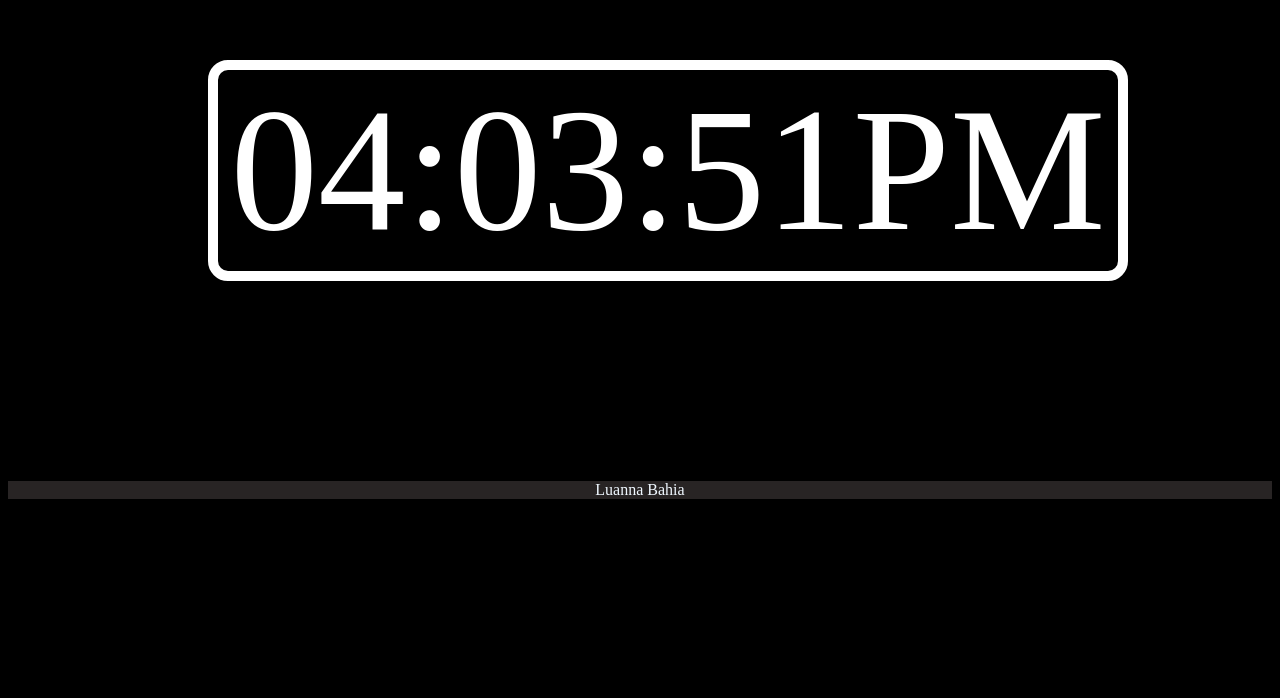
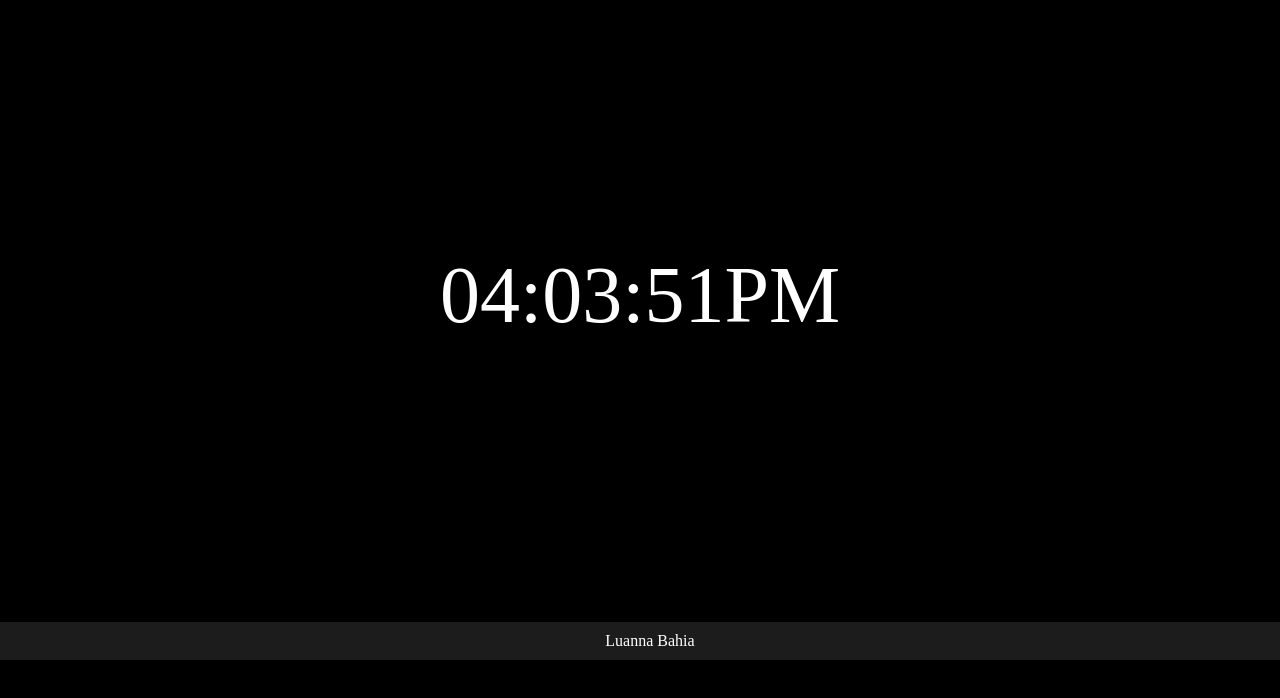
Before and after one commit to Luannax/Rel-gio-Virtual, a plain HTML site: page index.html in a window 1280 px wide. Shown: the part 140-838 px from the top of the page. Before the commit the page ends 800 px from the top, so only its background shows below. Drawn offline with Linux system fonts and the light colour scheme.

Commit message:
Update estilo.css

```diff
--- a/css/estilo.css
+++ b/css/estilo.css
@@ -1,19 +1,36 @@
 #clock {
-    font-size: 175px;
-    width: 900px;
-    margin: 200px;
+    font-size: 5em;
     text-align: center;
-    border: 10px solid rgb(255, 255, 255);
-    border-radius: 20px;
+    margin: 390px;
+    display: flex;
+    align-items: center;
+    justify-content: center;
     color: rgb(255, 255, 255);
 }
 
 body {
     background-color: #000000;
 }
+footer {
+    position: fixed;
+    left: 0;
+    bottom: 0;
+    width: 100%;
+    text-align: center;
+    background-color: #1c1c1c;
+    color: #fff;
+    padding: 10px;
+}
 
-footer {
-    color: aliceblue;
-    text-align: center;
-    background-color: rgba(64, 57, 57, 0.63);
+
+@media only screen and (max-width: 768px) {
+    #clock {
+      font-size: 3em;
+    }
 }
+
+  @media only screen and (max-width: 480px) {
+    #clock {
+      font-size: 2em;
+    }
+}
```
